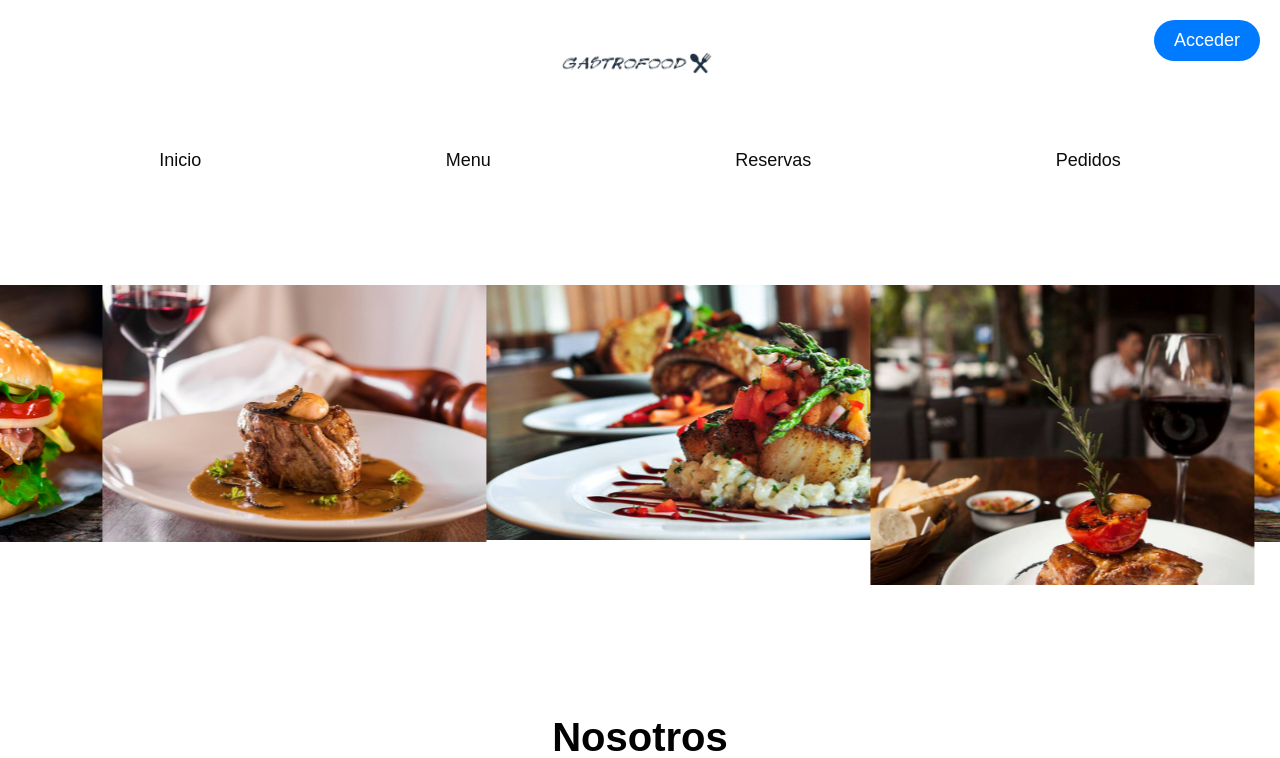
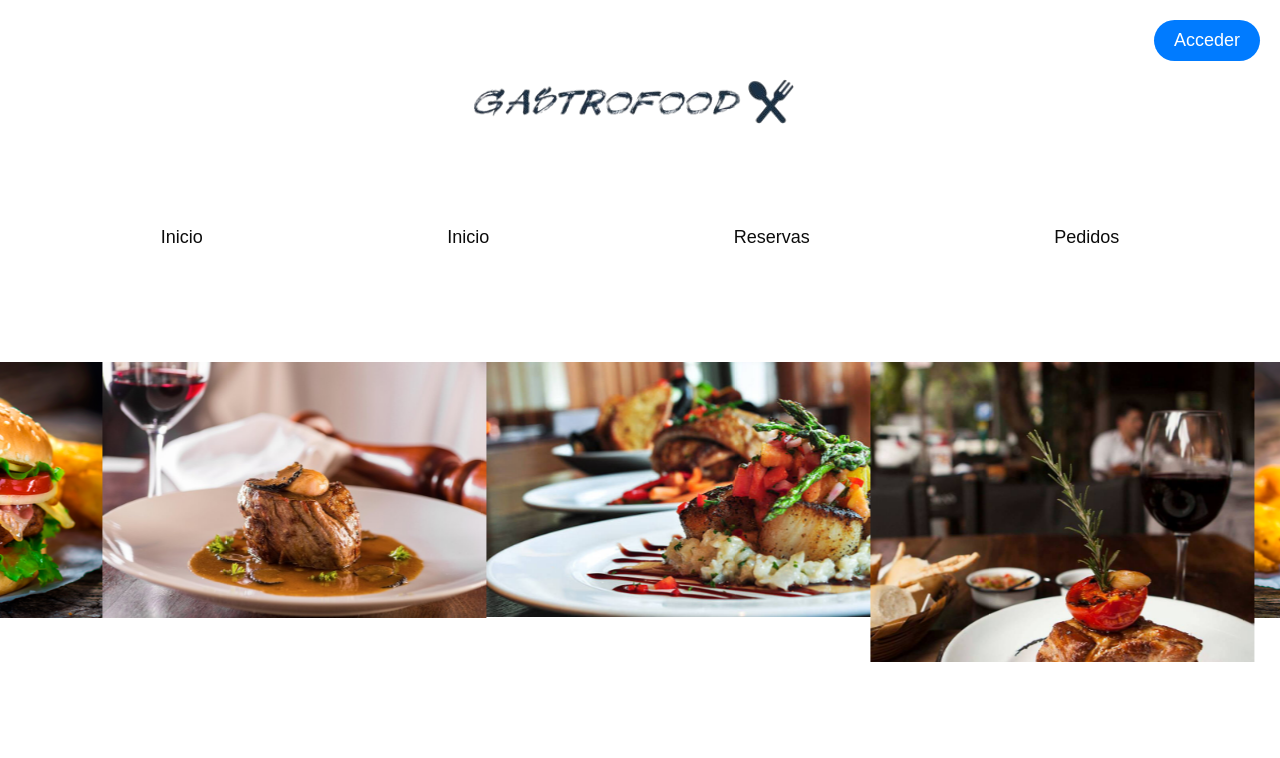
Before and after one commit to Jhoansbr/Restaurante, a Django app: page / in a window 1280 px wide. Shown: the top 758 px of the page. Run offline with Django 5.2, Linux system fonts and the light colour scheme.

Commit message:
Descripción de los cambios realizados

```diff
--- a/Restaurante/Restaurante/static/css/style.css
+++ b/Restaurante/Restaurante/static/css/style.css
@@ -20,7 +20,7 @@
 .imagen-logo {
     display: block;
     margin: 30px auto ; /* Centra la imagen horizontalmente */
-    max-width: 200px; /* Ajusta el tamaño de la imagen */
+    max-width: 600px; /* Ajusta el tamaño de la imagen */
 }
 
 /* Estilo del menú */
--- a/Restaurante/Restaurante/templates/index.html
+++ b/Restaurante/Restaurante/templates/index.html
@@ -15,7 +15,7 @@
     <!-- Menú horizontal -->
     <ul>
         <li><a href="#home">Inicio</a></li>
-        <li><a href="#services">Menu</a></li>
+        <li><a href="#services">Inicio</a></li>
         <li><a href="#about">Reservas</a></li>
         <li><a href="#contact">Pedidos</a></li>
     </ul>
```
